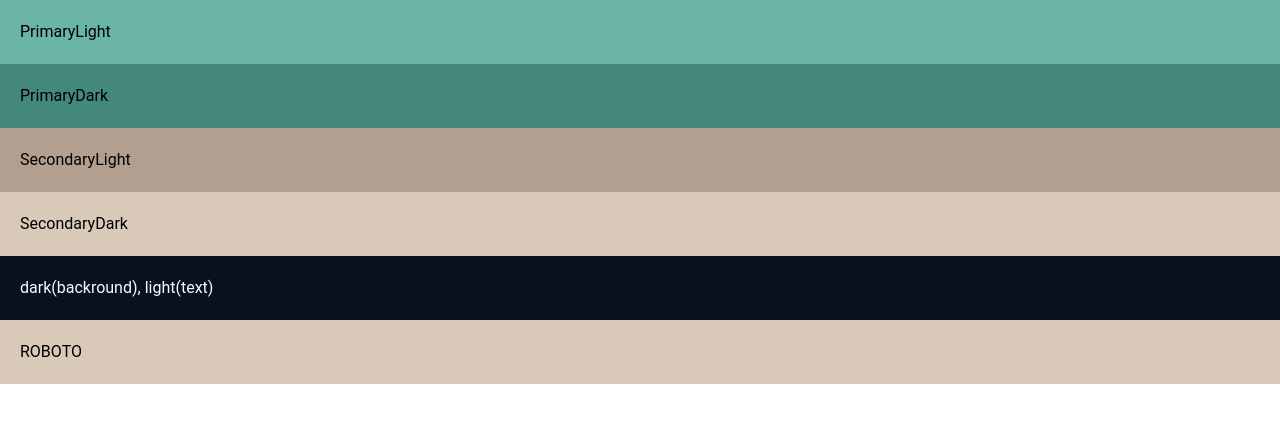
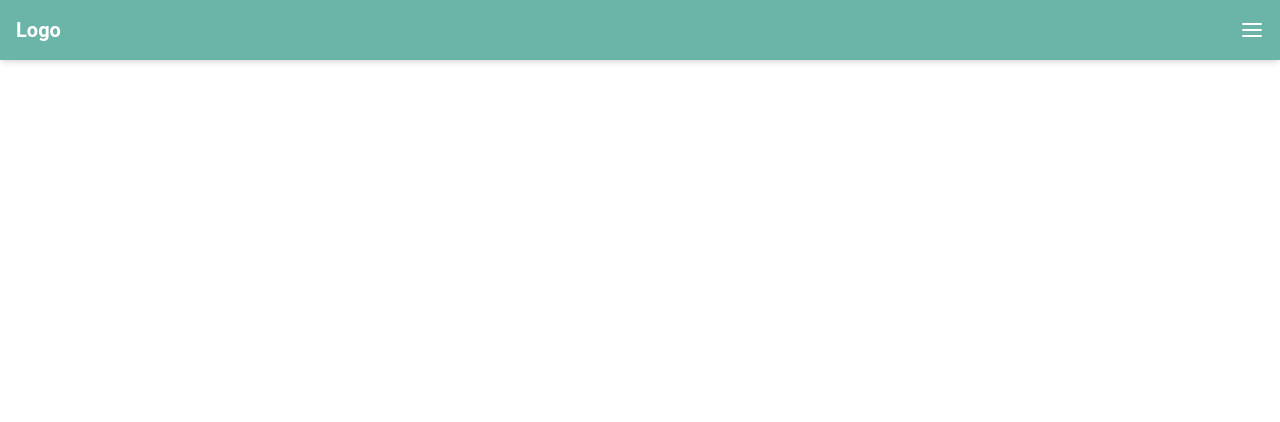
Before and after one commit to igrowker/i004-pawsome-front, a React (Vite) app: page / in a window 1280 px wide. Shown: the top 422 px of the page. Built offline with nearby package versions, Linux system fonts and the light colour scheme.

Commit message:
WIP layout, already created in app.tsx but missing login, signin and some other routes yet. In dashboard route links to refugee, admin and user profiles and actions

```diff
--- a/package.json
+++ b/package.json
@@ -15,7 +15,8 @@
     "react-dom": "^18.3.1",
     "react-form-ease": "^1.2.2",
     "react-icons": "^5.3.0",
-    "react-router-dom": "^6.28.0"
+    "react-router-dom": "^6.28.0",
+    "redux": "^5.0.1"
   },
   "devDependencies": {
     "@types/react": "^18.3.3",
--- a/src/App.tsx
+++ b/src/App.tsx
@@ -1,13 +1,46 @@
+import React from "react";
+import { Routes, Route, BrowserRouter } from "react-router-dom";
+import AdoptForm from "./views/AdoptForm";
+import DonationList from "./views/DonationList";
+import Navbar from "./components/Navbar";
+import VolunteerForm from "./views/VolunteerForm";
+import DashboardRoutes from "./views/dashboard/DashboardRoutes";
+import Home from "./views/home/Home";
+import AnimalProfile from "./components/AnimalProfile";
+import LandingPage from "./views/LandingPage";
+import UsersRoutes from "./views/dashboard/user/UsersRoutes";
+import RefugeeRoutes from "./views/dashboard/refugee/RefugeeRoutes";
+
+
+
 function App() {
   return (
-    <div className="">
-      <h1 className="bg-primaryLight p-5">PrimaryLight</h1>
-      <h1 className="bg-primaryDark p-5">PrimaryDark</h1>
-      <h1 className="bg-secondaryDark p-5">SecondaryLight</h1>
-      <h1 className="bg-secondaryLight p-5">SecondaryDark</h1>
-      <h1 className="bg-dark text-light p-5" >dark(backround), light(text)</h1>
-      <h1 className="bg-secondaryLight p-5">ROBOTO</h1>
-    </div>
+    <BrowserRouter>
+      <div className="App">
+        <Navbar />
+        <Routes>
+          <Route path="/" element={<LandingPage />} />
+          <Route path="/home" element={<Home />} />
+          {/* <Route path="/login" element={<Login />} /> */}
+          {/* <Route path="/signin" element={<Singin />} /> */}
+          <Route path="/donationlist" element={<DonationList />} />
+          <Route path="/volunteerform" element={<VolunteerForm />} />
+          <Route path="/adoptform" element={<AdoptForm />} />
+          <Route path="/animalprofile" element={<AnimalProfile />} />
+
+          {/* Ruta del usuario refugio y sus subrutas */}
+          <Route path="/refugee" element={<RefugeeRoutes />} />
+
+          {/* Ruta del usuario adoptante? volunteer? y sus subrutas */}
+          <Route path="/user" element={<UsersRoutes />} />
+
+          {/* Ruta del dashboard y sus subrutas */}
+          <Route path="/dashboard/*" element={<DashboardRoutes />} />
+
+        </Routes>
+      </div>
+    </BrowserRouter >
+
   );
 }
 
--- a/src/views/dashboard/DashboardRoutes.tsx
+++ b/src/views/dashboard/DashboardRoutes.tsx
@@ -7,7 +7,7 @@ function DashboardRoutes() {
   return (
     <Routes>
       <Route path="/" element={<h1>Bienvenido al Dashboard</h1>} />
-
+      {/* User, Refugee y Admin son subrutas de Dashboard y no hace falta poner /dashboard porque en app.tsx ya están envueltas en /dashboard */}
       <Route path="user/*" element={<UsersRoutes />} />
       <Route path="refugee/*" element={<RefugeeRoutes />} />
       <Route path="admin/*" element={<AdminRoutes />} />
--- a/src/views/dashboard/user/UsersRoutes.tsx
+++ b/src/views/dashboard/user/UsersRoutes.tsx
@@ -1,11 +1,13 @@
 import { Routes, Route } from "react-router-dom";
-import UserProfile from "./pages/UserProfile";
+// import UserProfile from "./pages/UserProfile";
+import UserProfile from "../../../components/UserProfile";
 import Favorites from "./pages/Favorites";
 
 function UsersRoutes() {
   return (
     <Routes>
       <Route path="/" element={<UserProfile />} />
+      {/* Pendiente de hacer favorites ,no MVP */}
       <Route path="/favorites" element={<Favorites />} />
     </Routes>
   );
```
Also changed, not shown: 1 other file (tests, documents, lock files or other folders).
